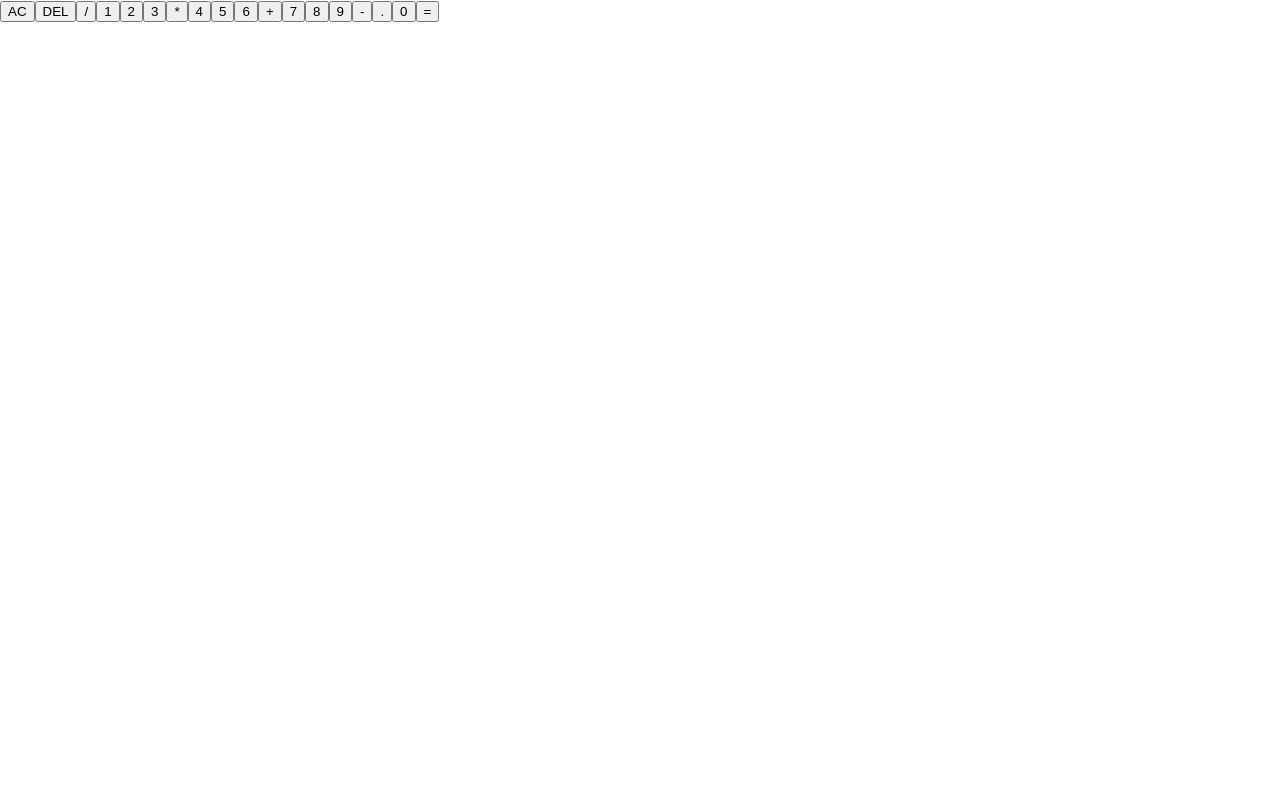
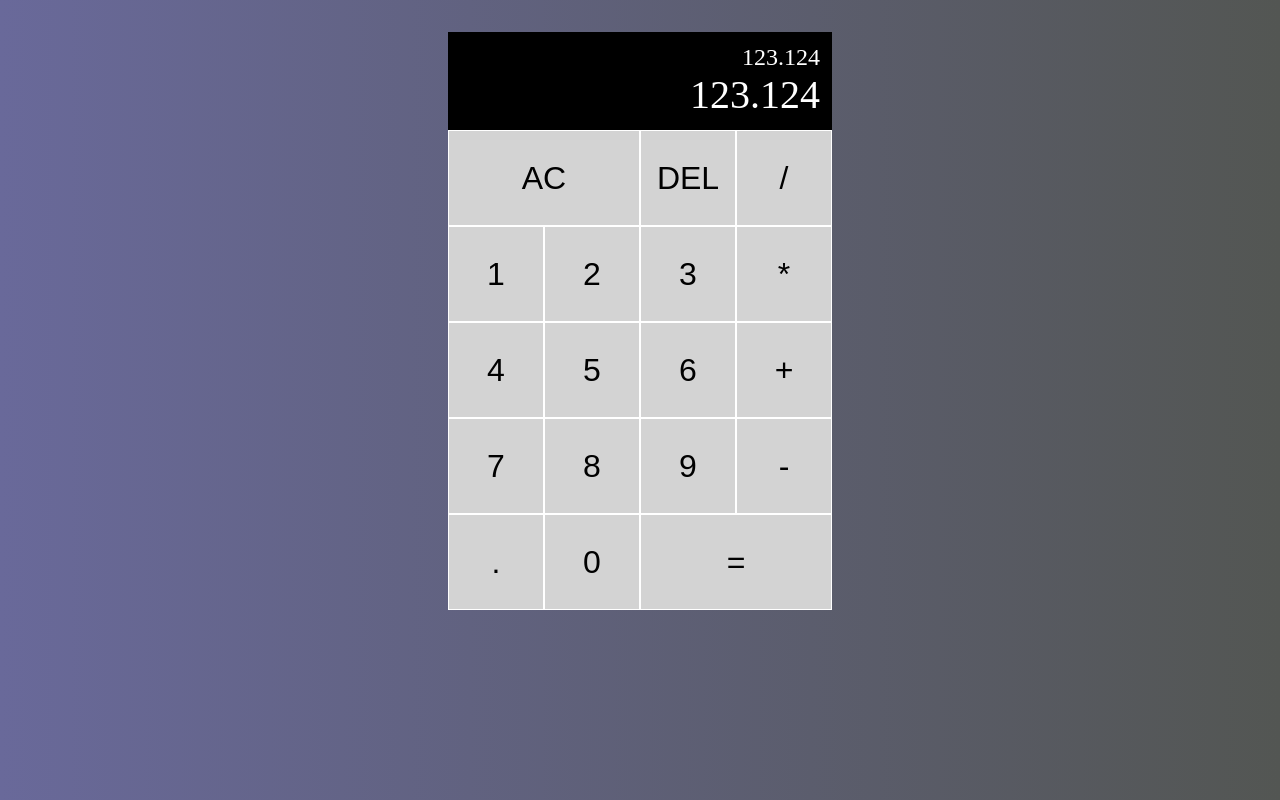
Before and after one commit to piknik1979/react-calc, a React (Create React App) app: page / in a window 1280 px wide. Built offline with nearby package versions, Linux system fonts and the light colour scheme.

Commit message:
added styling to the grid

```diff
--- a/src/App.js
+++ b/src/App.js
@@ -1,31 +1,40 @@
+import "./index.css";
 
 function App() {
   return (
-    <div className="calculator-grid">   {/* main calculator grid */}
-      <div className="output">           {/* // main output screen - whole black section and includes prev and curre op.   */}
-        <div className="previous-operand"></div>
-        <div className="current-operand"></div>
+    <div className="calculator-grid">
+      {/* main calculator grid */}
+      <div className="output">
+        {" "}
+        {/* // main output screen - whole black section and includes prev and curre op.   */}
+        <div className="previous-operand">123.124</div>{" "}
+        {/* small numbers - previous calculation*/}
+        <div className="current-operand">123.124</div>{" "}
+        {/* large numbers - previous calculation*/}
       </div>
       <button className="span-two">AC</button>
       <button className="DEL">DEL</button>
-      <button className="all-clear">/</button>
-      <button className="all-clear">1</button>
-      <button className="all-clear">2</button>
-      <button className="all-clear">3</button>
-      <button className="all-clear">*</button>
-      <button className="all-clear">4</button>
-      <button className="all-clear">5</button>
-      <button className="all-clear">6</button>
-      <button className="all-clear">+</button>
-      <button className="all-clear">7</button>
-      <button className="all-clear">8</button>
-      <button className="all-clear">9</button>
-      <button className="all-clear">-</button>
-      <button className="all-clear">.</button>
-      <button className="all-clear">0</button>
+      <button>/</button>
+      <button>1</button>
+      <button>2</button>
+      <button>3</button>
+      <button>*</button>
+      <button>4</button>
+      <button>5</button>
+      <button>6</button>
+      <button>+</button>
+      <button>7</button>
+      <button>8</button>
+      <button>9</button>
+      <button>-</button>
+      <button>.</button>
+      <button>0</button>
       <button className="span-two">=</button>
-   </div>
+    </div>
   );
-};
+}
 
 export default App;
+
+// // minuta 7.43
+// https://www.youtube.com/watch?v=DgRrrOt0Vr8&ab_channel=WebDevSimplified
--- a/src/index.css
+++ b/src/index.css
@@ -1,13 +1,52 @@
+*, *::before, *::after {
+  box-sizing: border-box;
+}
+
 body {
   margin: 0;
-  font-family: -apple-system, BlinkMacSystemFont, 'Segoe UI', 'Roboto', 'Oxygen',
-    'Ubuntu', 'Cantarell', 'Fira Sans', 'Droid Sans', 'Helvetica Neue',
-    sans-serif;
-  -webkit-font-smoothing: antialiased;
-  -moz-osx-font-smoothing: grayscale;
+  background: linear-gradient(to right, rgb(105, 105, 154), rgb(83, 86, 83));
 }
 
-code {
-  font-family: source-code-pro, Menlo, Monaco, Consolas, 'Courier New',
-    monospace;
+.calculator-grid {
+  display: grid;
+  margin-top: 2rem;
+  justify-content: center;
+  grid-template-columns: repeat(4, 6rem);
+  grid-template-rows: minmax(6rem, auto) repeat(5, 6rem);
 }
+
+.calculator-grid > button {
+  cursor: pointer;
+  font-size: 2rem;
+  border: 1px solid white;
+  outline: none;
+  background-color: lightgray;
+}
+
+.calculator-grid > button:hover,
+.calculator-grid > button:focus {
+  background-color: rgba(255, 255, 255, .9);
+}
+
+.span-two {
+  grid-column: span 2;
+}
+
+.output {
+  grid-column: 1 / -1;
+  background-color: black;
+  display: flex;
+  flex-direction: column;
+  align-items: flex-end;
+  justify-content: space-around;
+  padding: .75rem;
+}
+
+.output .previous-operand {
+  color: white;
+  font-size: 1.5rem;
+}
+.output .current-operand {
+  color: white;
+  font-size: 2.5rem;
+}
```
Also changed, not shown: src/styles.css (added).
